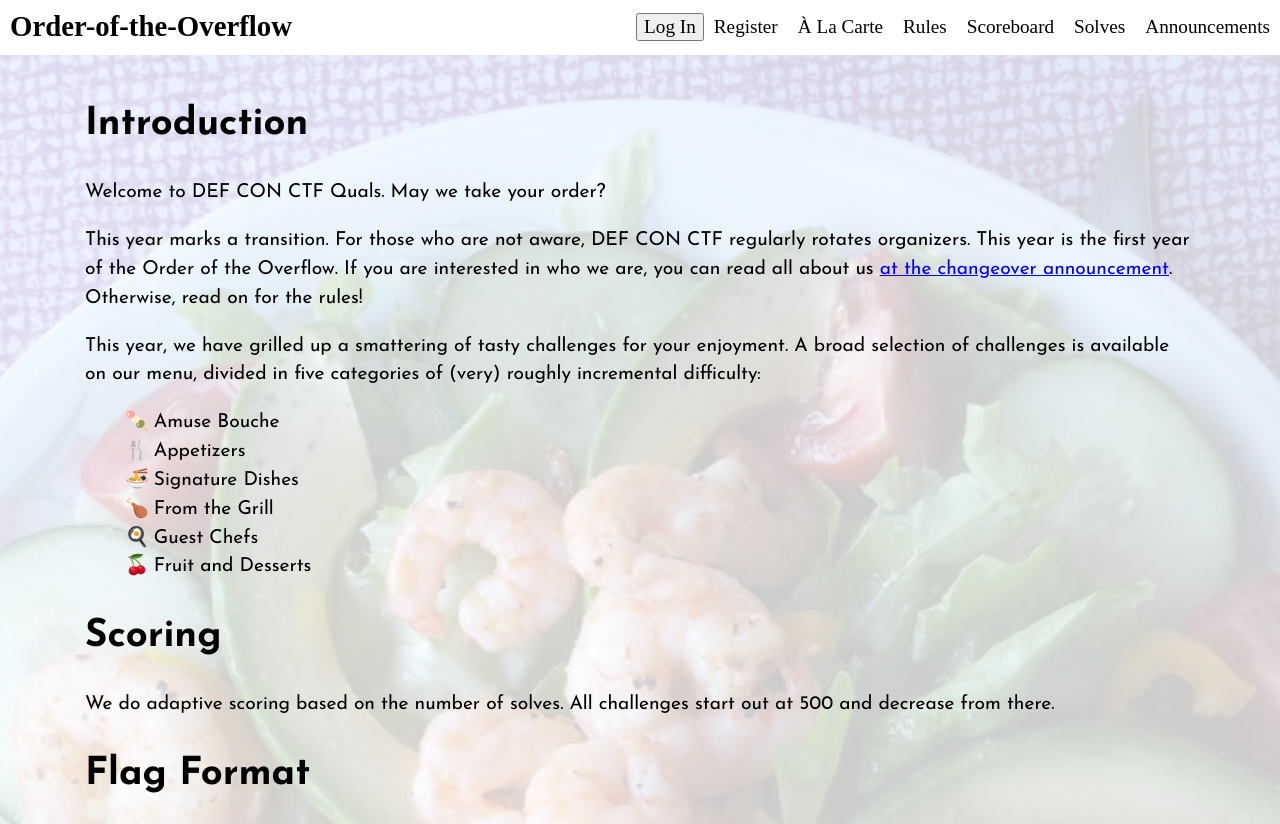
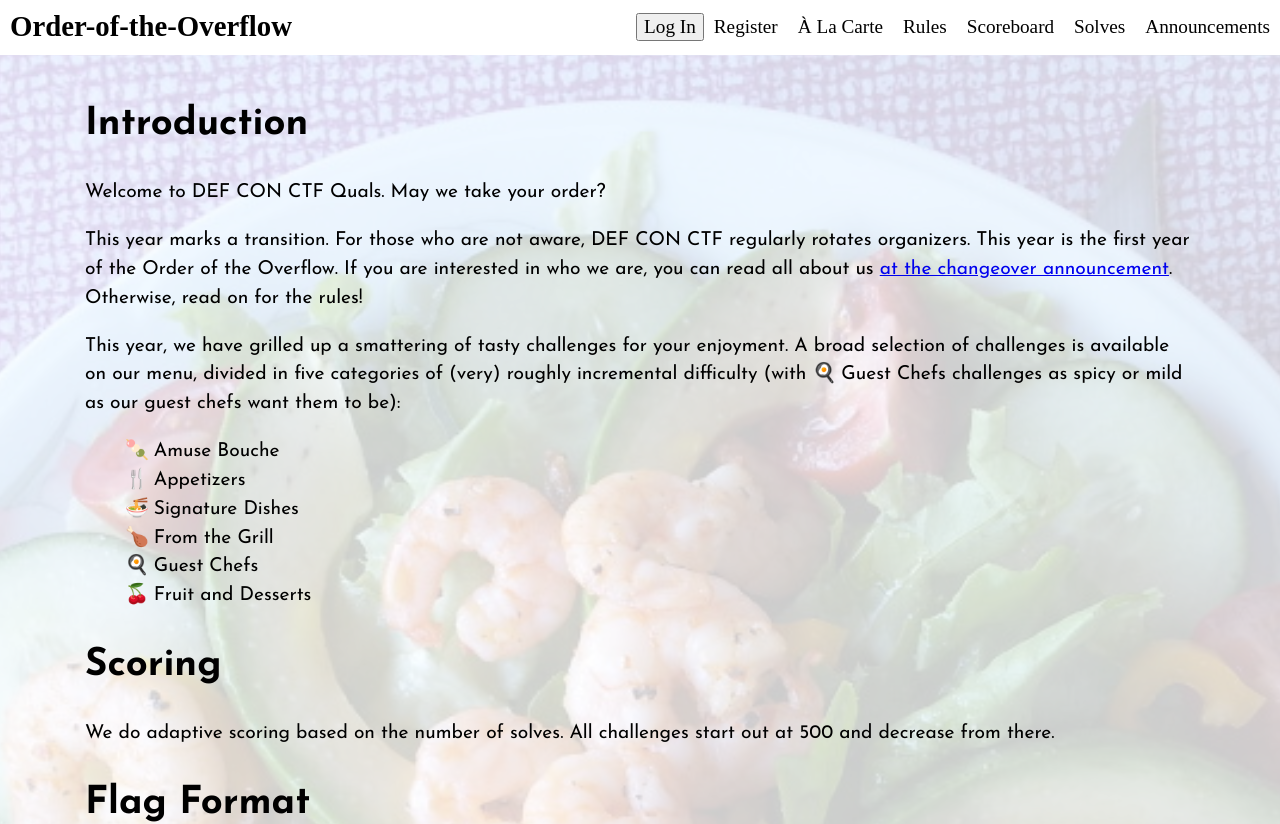
Before and after one commit to o-o-overflow/dc2019q-scoreboard, a React (Create React App) app in the folder scoreboard_frontend/: page /#/rules in a window 1280 px wide. Shown: the top 824 px of the page. Built offline with nearby package versions, Linux system fonts and the light colour scheme; no server answers; a web font is replaced by a local one.

Commit message:
Updated rules

```diff
--- a/scoreboard_frontend/src/Rules.jsx
+++ b/scoreboard_frontend/src/Rules.jsx
@@ -11,7 +11,7 @@ function Rules() {
 
 		  <p>This year, we have grilled up a smattering of tasty challenges for your enjoyment.
 			A broad selection of challenges is available on our menu,
-			divided in five categories of (very) roughly incremental difficulty:
+			divided in five categories of (very) roughly incremental difficulty (with <span className="category-guest">Guest Chefs</span> challenges as spicy or mild as our guest chefs want them to be):
 			</p>
       </div>
       <ul>
```
